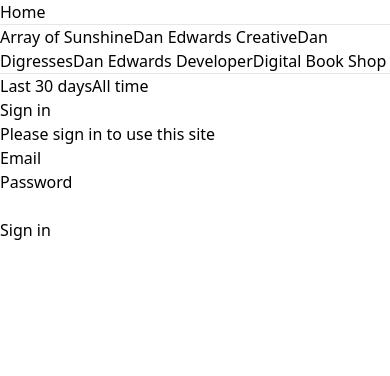
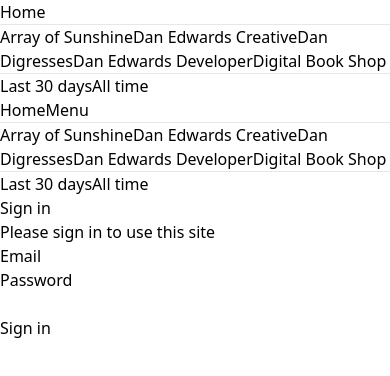
Before and after one commit to danedwardsdeveloper/analytics, a Next.js app: page /sign-in in a window 390 px wide. Shown: the top 376 px of the page. Built offline with nearby package versions, Linux system fonts and the light colour scheme.

Commit message:
Add responsive menu bars

```diff
--- a/src/app/components/menuBar/index.tsx
+++ b/src/app/components/menuBar/index.tsx
@@ -1,5 +1,7 @@
+'use client'
 import DesktopMenu from './DesktopMenu'
 import { sitesData } from '@/library/sites'
+import MobileMenu from './MobileMenu'
 
 export interface MenuItemInterface {
   displayName: string
@@ -9,5 +11,14 @@ export interface MenuItemInterface {
 const menuItems: MenuItemInterface[] = [{ displayName: 'Home', slug: '/' }]
 
 export default function MenuBar() {
-  return <DesktopMenu menuItems={menuItems} sites={sitesData} />
+  return (
+    <>
+      <div className="hidden md:block lg:w-72">
+        <DesktopMenu menuItems={menuItems} sites={sitesData} />
+      </div>
+      <div className="block md:hidden">
+        <MobileMenu menuItems={menuItems} sites={sitesData} />
+      </div>
+    </>
+  )
 }
```
